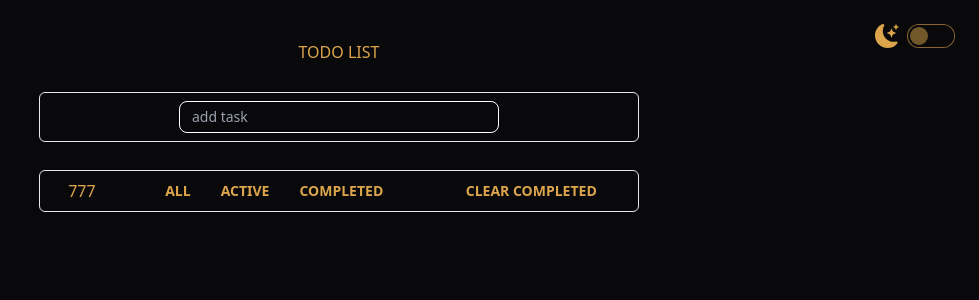
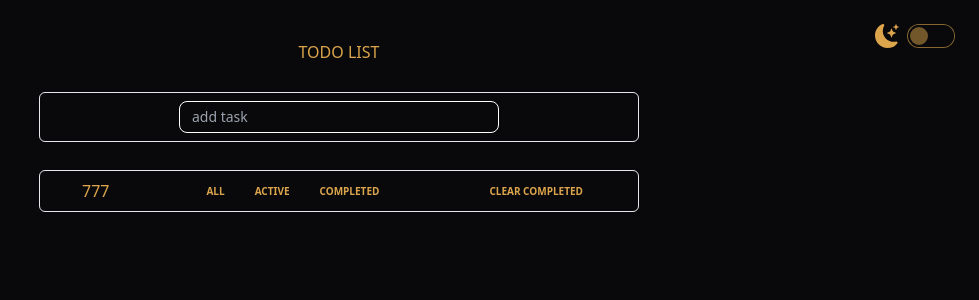
Before and after one commit to AnderyDov/ToDo_Test, a React app: page / in a window 1280 px wide. Shown: the top 300 px of the page, without its empty margins (301-1280 px from the left). Built offline with nearby package versions, Linux system fonts and the light colour scheme.

Commit message:
Add added task to press enter

```diff
--- a/src/components/InputTask.js
+++ b/src/components/InputTask.js
@@ -13,13 +13,20 @@ export function InputTask() {
     e.target.value = "";
   }
 
+  function addTaskPressEnter(e) {
+    if (e.key === "Enter") {
+      e.target.blur();
+    }
+  }
+
   let out = (
-    <div className="w-6/12 mt-7 border rounded-md p-2 flex justify-center">
+    <div className="w-6/12 min-w-[500px] mt-7 border rounded-md p-2 flex justify-center">
       <input
         type="text"
         placeholder="add task"
         className="input input-sm w-full max-w-xs input-bordered input-primary"
         onBlur={addNewTask}
+        onKeyDown={addTaskPressEnter}
       />
     </div>
   );
--- a/src/components/List.js
+++ b/src/components/List.js
@@ -14,7 +14,7 @@ export function List() {
   let showList = [...list].map((el) => {
     return (
       <li
-        className="relative m-4 indent-4  border-b-[0.5px] flex items-center"
+        className="relative m-4 indent-4  border-b-[0.5px] flex items-center cursor-pointer"
         key={el.id}
       >
         <div className="w-5 h-5  rounded-full outline outline-1 p-1">
@@ -42,7 +42,7 @@ export function List() {
           type="radio"
           name="options"
           data-title="all"
-          className="btn btn-ghost btn-sm"
+          className="btn btn-ghost btn-sm text-[10px]"
         >
           All
         </button>
@@ -50,7 +50,7 @@ export function List() {
           type="radio"
           name="options"
           data-title="active"
-          className="btn btn-ghost btn-sm"
+          className="btn btn-ghost btn-sm text-[10px]"
         >
           Active
         </button>
@@ -58,17 +58,19 @@ export function List() {
           type="radio"
           name="options"
           data-title="completed"
-          className="btn btn-ghost btn-sm"
+          className="btn btn-ghost btn-sm text-[10px]"
         >
           Completed
         </button>
       </div>
-      <button className="btn btn-ghost btn-sm">Clear completed</button>
+      <button className="btn btn-ghost btn-sm text-[10px]">
+        Clear completed
+      </button>
     </div>
   );
 
   let out = (
-    <div className="w-6/12  mt-7 border rounded-md">
+    <div className="w-6/12 min-w-[500px]  mt-7 border rounded-md">
       <ol>{showList}</ol>
       {panel}
     </div>
```
